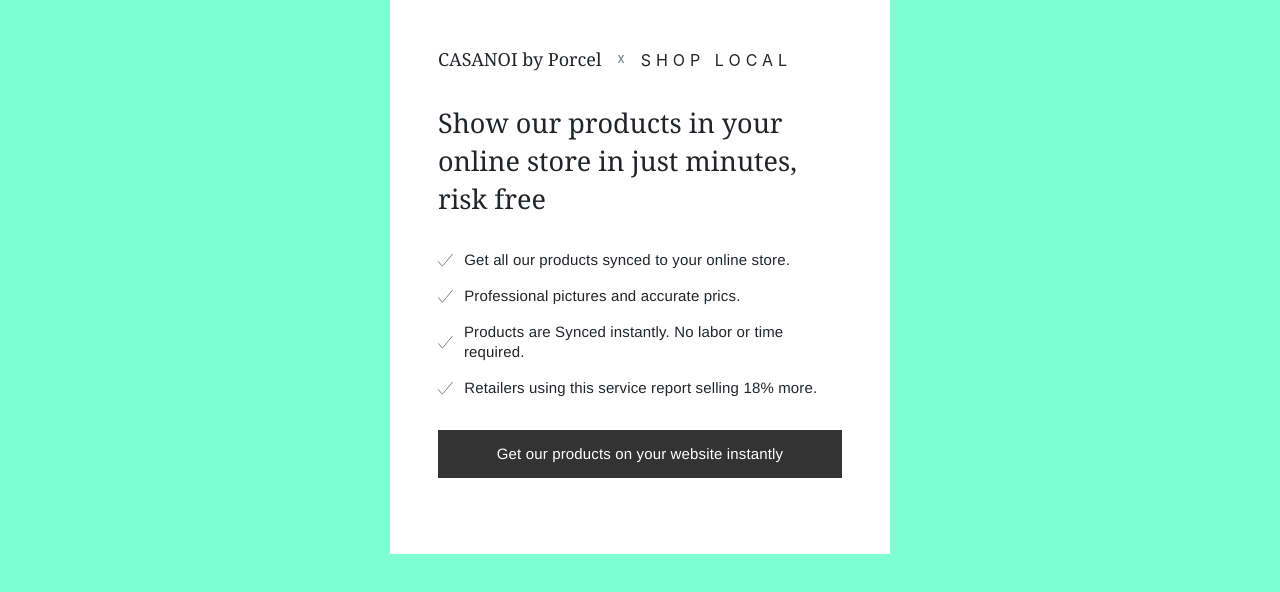
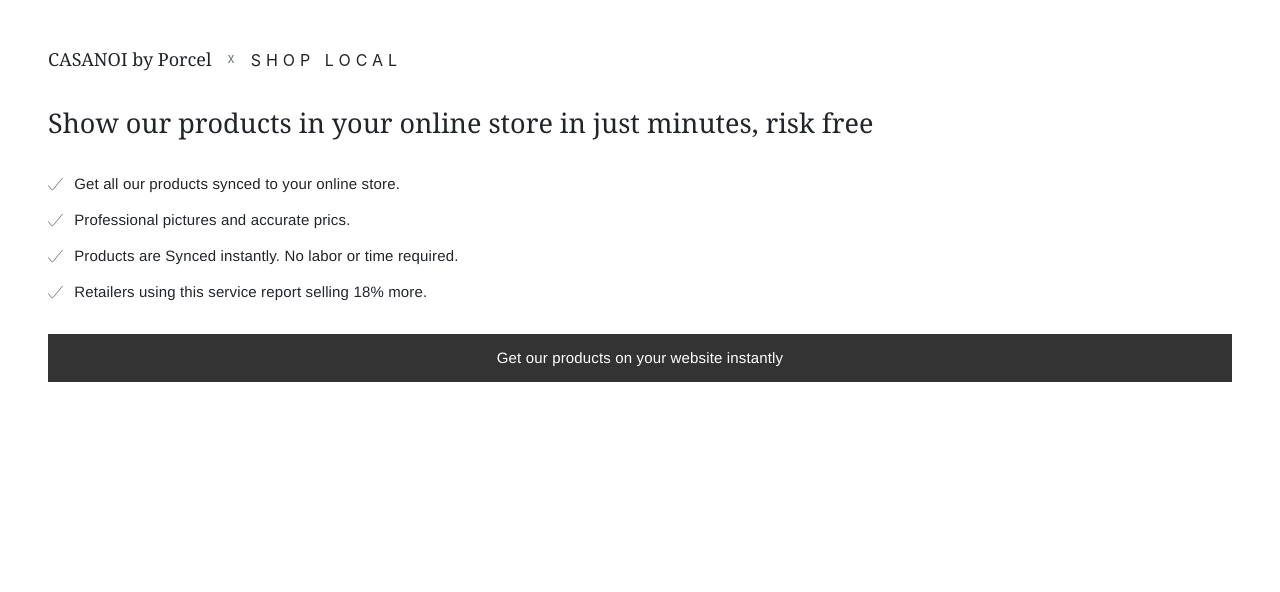
Before and after one commit to danishm4557/SL-shopify-widget, a plain HTML site: page index.html in a window 1280 px wide. Drawn offline with nearby package versions, Linux system fonts and the light colour scheme.

Commit message:
updated styling again

```diff
--- a/index.html
+++ b/index.html
@@ -11,10 +11,6 @@
 		integrity="sha384-JcKb8q3iqJ61gNV9KGb8thSsNjpSL0n8PARn9HuZOnIxN0hoP+VmmDGMN5t9UJ0Z" crossorigin="anonymous">
 	<link rel="stylesheet" href="https://cdnjs.cloudflare.com/ajax/libs/font-awesome/4.7.0/css/font-awesome.min.css">
 	<style>
-		body {
-			background-color: aquamarine;
-		}
-
 		.action-button {
 			margin: 0px;
 			font-variant-numeric: lining-nums tabular-nums;
@@ -49,8 +45,8 @@
 
 		.outer-div-shadow {
 			margin: 0px auto;
-			min-height: 473px;
-			max-width: 500px;
+			/* min-height: 473px;
+			max-width: 500px; */
 			background-color: rgb(255, 255, 255);
 		}
 
```
